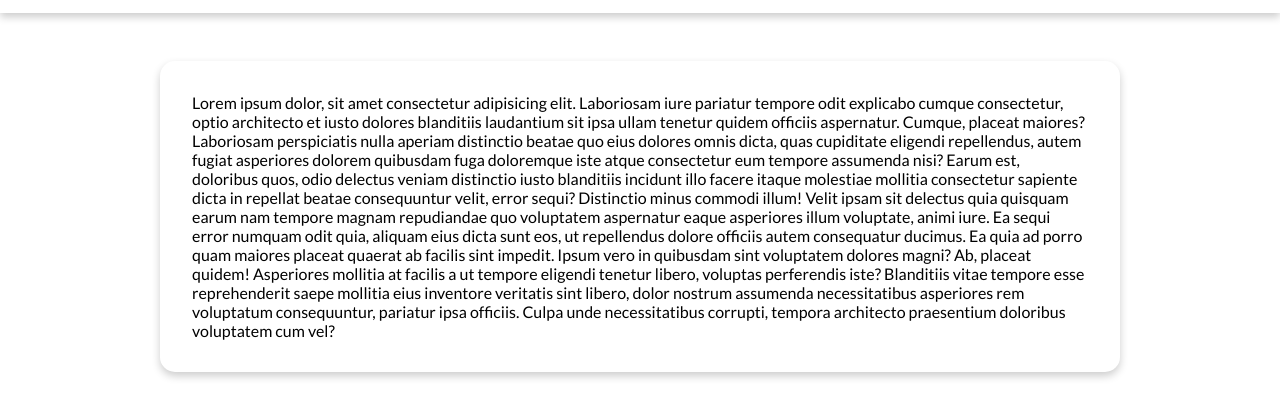
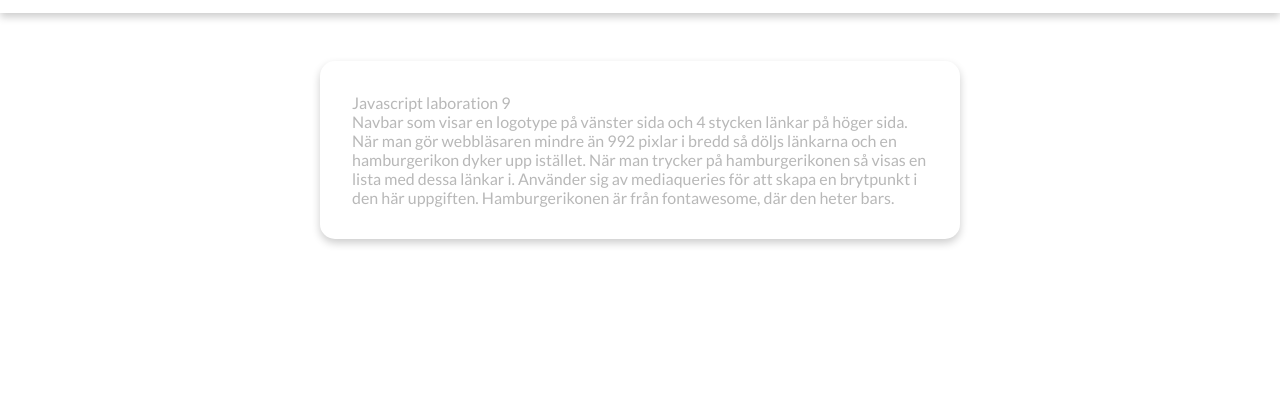
Before and after one commit to johnLexicon/Lex-js-labb9, a plain HTML site: page index.html in a window 1280 px wide. Shown: the part 49-466 px from the top of the page. Drawn offline with Linux system fonts and the light colour scheme.

Commit message:
Style changes for navbar.

```diff
--- a/index.html
+++ b/index.html
@@ -18,7 +18,7 @@
     <div id="navbarContainer" class="container">
       <a class="navbar-brand" href="#"><img height="30" src="images/logo-lexicon.svg" alt="Lexicon logo"></a>
       <button type="button" class="navbar-toggler"><i class="fas fa-bars fa-2x"></i></button>
-      <div id="navItemsContainer" class="collapse">
+      <div id="navItemsContainer" class="collapse navbar-collapse">
         <ul class="navbar-nav">
           <li class="nav-item"><a class="nav-link" href="#">UTBILDNINGAR</a></li>
           <li class="nav-item"><a class="nav-link" href="#">AFFÄRSOMRÅDEN</a></li>
@@ -30,20 +30,15 @@
   </nav>
   <main>
     <div class="card">
-      Lorem ipsum dolor, sit amet consectetur adipisicing elit. Laboriosam iure pariatur tempore odit explicabo cumque
-      consectetur, optio architecto et iusto dolores blanditiis laudantium sit ipsa ullam tenetur quidem officiis
-      aspernatur. Cumque, placeat maiores? Laboriosam perspiciatis nulla aperiam distinctio beatae quo eius dolores
-      omnis dicta, quas cupiditate eligendi repellendus, autem fugiat asperiores dolorem quibusdam fuga doloremque iste
-      atque consectetur eum tempore assumenda nisi? Earum est, doloribus quos, odio delectus veniam distinctio iusto
-      blanditiis incidunt illo facere itaque molestiae mollitia consectetur sapiente dicta in repellat beatae
-      consequuntur velit, error sequi? Distinctio minus commodi illum! Velit ipsam sit delectus quia quisquam earum nam
-      tempore magnam repudiandae quo voluptatem aspernatur eaque asperiores illum voluptate, animi iure. Ea sequi error
-      numquam odit quia, aliquam eius dicta sunt eos, ut repellendus dolore officiis autem consequatur ducimus. Ea quia
-      ad porro quam maiores placeat quaerat ab facilis sint impedit. Ipsum vero in quibusdam sint voluptatem dolores
-      magni? Ab, placeat quidem! Asperiores mollitia at facilis a ut tempore eligendi tenetur libero, voluptas
-      perferendis iste? Blanditiis vitae tempore esse reprehenderit saepe mollitia eius inventore veritatis sint libero,
-      dolor nostrum assumenda necessitatibus asperiores rem voluptatum consequuntur, pariatur ipsa officiis. Culpa unde
-      necessitatibus corrupti, tempora architecto praesentium doloribus voluptatem cum vel?
+      <div class="card-title">
+        Javascript laboration 9
+      </div>
+      <div class="card-content">
+        Navbar som visar en logotype på vänster sida och 4 stycken länkar på höger sida. När man gör webbläsaren
+        mindre än 992 pixlar i bredd så döljs länkarna och en hamburgerikon dyker upp istället. När man trycker på
+        hamburgerikonen så visas en lista med dessa länkar i. Använder sig av mediaqueries för att skapa en brytpunkt
+        i den här uppgiften. Hamburgerikonen är från fontawesome, där den heter bars.
+      </div>
     </div>
   </main>
 </body>
--- a/script.js
+++ b/script.js
@@ -6,14 +6,8 @@ const navLinks = document.querySelectorAll('.nav-link');
 /*------------- Toggle navbar-nav -----------*/
 
 navbarToggler.addEventListener('click', (e) => {
-  navItemsContainer.classList.toggle('navbar-collapse');
+  navItemsContainer.classList.toggle('collapse');
 });
-
-window.onresize = () => {
-  if (window.innerWidth >= 992) {
-    navItemsContainer.classList.remove('navbar-collapse');
-  }
-};
 
 /*------------ Active link ----------------*/
 
--- a/style.css
+++ b/style.css
@@ -51,7 +51,6 @@ html {
 }
 
 .navbar-collapse {
-  display: block;
   flex-basis: 100%;
 }
 
@@ -86,6 +85,7 @@ main {
 }
 
 .card {
+  color: var(--primary-color);
   border-radius: 15px;
   padding: 2rem;
   box-shadow: 0 4px 8px 0 rgb(0 0 0 / 20%);
@@ -100,4 +100,14 @@ main {
   .navbar-toggler {
     display: none;
   }
+  .navbar-collapse {
+    flex-basis: unset;
+  }
+  .navbar-collapse .navbar-nav {
+    margin-top: 0;
+    flex-direction: row;
+  }
+  .card {
+    width: 50%;
+  }
 }
```
